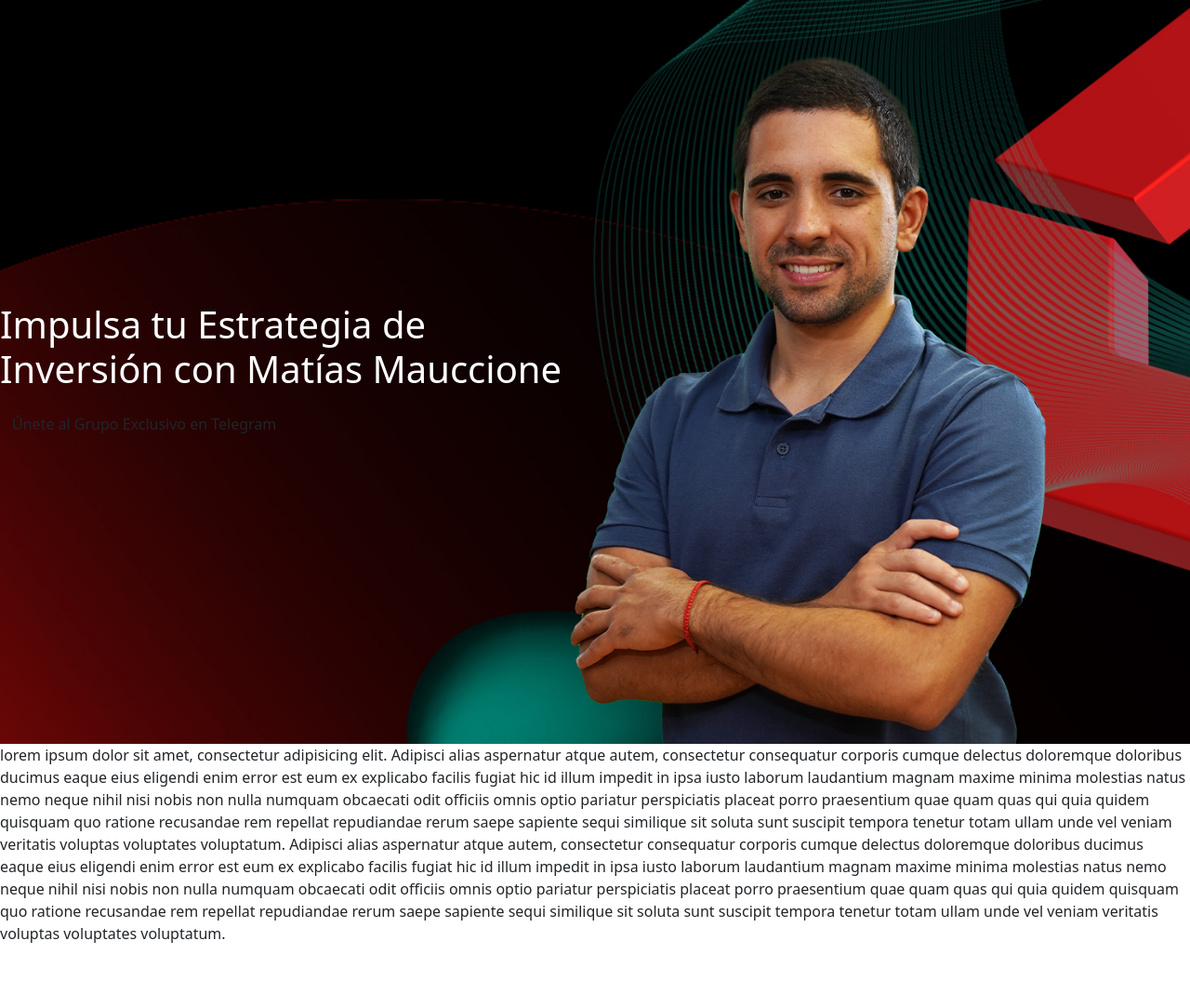
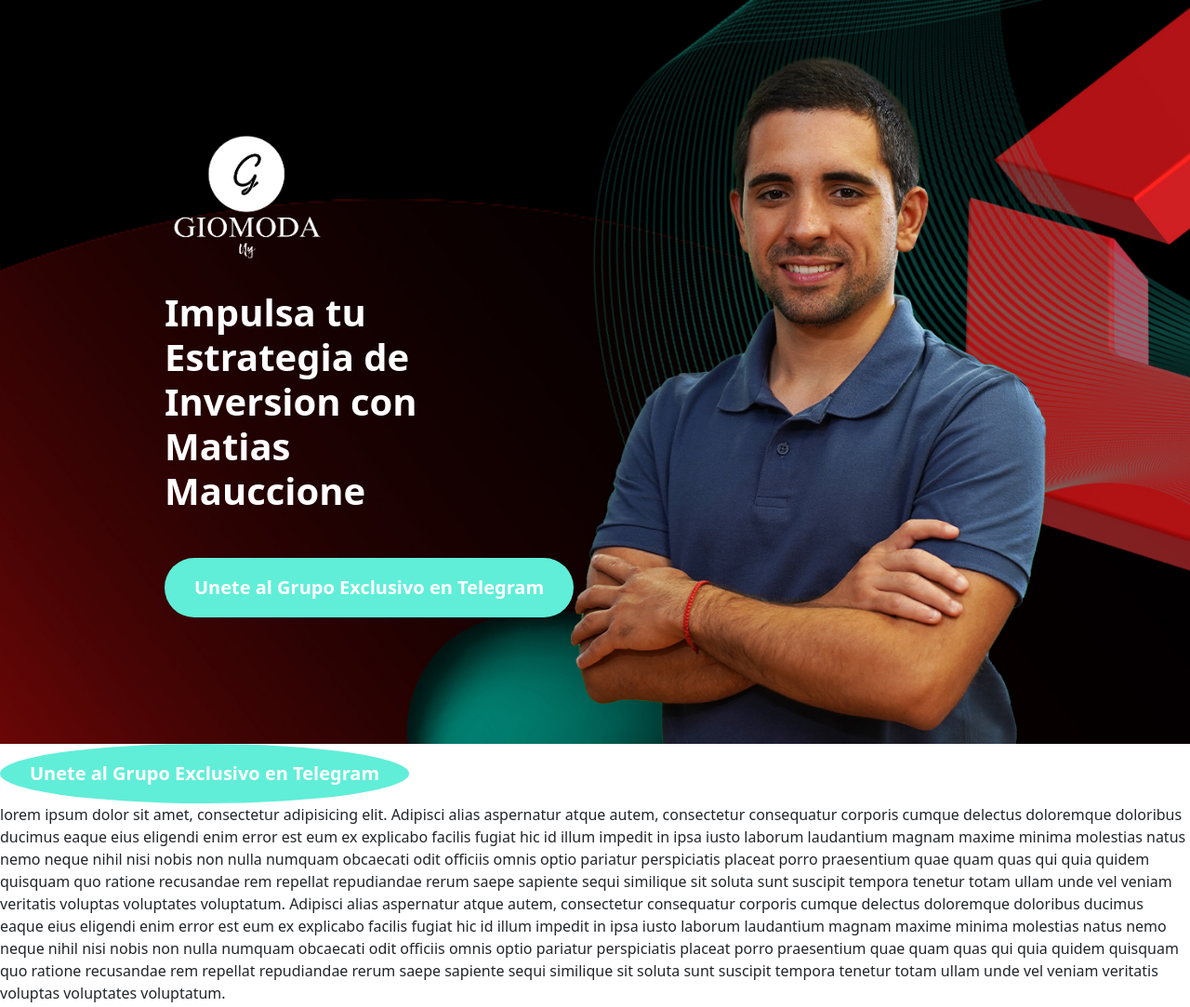
Before and after one commit to socyi/frontend-test, a plain HTML site: page index.html in a window 1280 px wide. Shown: the top 1083 px of the page at 93% size. Drawn offline with nearby package versions, Linux system fonts and the light colour scheme.

Commit message:
header updated

```diff
--- a/css/style.css
+++ b/css/style.css
@@ -1,10 +1,8 @@
 
 #header-section {
     background: url('../images/header.jpg') no-repeat center center;
-        background-size: cover;
+    background-size: cover;
     height: 100vh;
-    display: flex;
-    align-items: center;
 }
 
 #header-section h1 {
@@ -45,11 +43,32 @@
 /*    margin-bottom: 1.5rem;*/
 /*}*/
 
+/*.btn-custom {*/
+/*    background-color: #60eed8;*/
+/*    border: none;*/
+/*    border-radius: 50%;*/
+/*    width: 30rem;*/
+/*    padding: 20px 20px;*/
+/*    color: #fff;*/
+/*    font-weight: bold;*/
+/*}*/
+
 .btn-custom {
-    background-color: #60eed8; /* Set the background color */
-    border: none; /* Remove border */
-    border-radius: 0; /* Remove rounded edges */
-    padding: 10px 20px; /* Add padding for size */
-    color: #fff; /* Set text color */
-    font-weight: bold; /* Make the text bold */
+    background-color: #60eed8;
+    border: none;
+    border-radius: 50px;
+    width: 27.5rem;
+    height: 4rem;
+    color: #fff;
+    font-weight: bold;
+    display: flex;
+    align-items: center;
+    justify-content: center;
+    text-align: center;
+    font-size: 1.25rem;
+    /*margin-top: 2rem;*/
 }
+
+.custom-container{
+    padding-left: 10rem;
+}
--- a/index.html
+++ b/index.html
@@ -1,5 +1,6 @@
 <!DOCTYPE html>
 <html lang="en">
+
 <head>
     <meta charset="UTF-8">
     <meta name="viewport" content="width=device-width, initial-scale=1">
@@ -7,20 +8,26 @@
     <link rel="stylesheet" href="css/style.css">
     <link href="https://cdn.jsdelivr.net/npm/bootstrap@5.2.3/dist/css/bootstrap.min.css" rel="stylesheet" integrity="sha384-rbsA2VBKQhggwzxH7pPCaAqO46MgnOM80zW1RWuH61DGLwZJEdK2Kadq2F9CUG65" crossorigin="anonymous">
 </head>
+
 <body>
     <!--header-->
-    <header id="header-section">
-        <div class="col-lg-6 text-center text-lg-start">
-            <h1>Impulsa tu Estrategia de Inversión con Matías Mauccione</h1>
-            <a href="#" class="btn btn-custom">Únete al Grupo Exclusivo en Telegram</a>
-
+    <header id="header-section" class="d-flex align-items-center">
+        <div class="container">
+            <div class="row">
+                <div class="col-4 offset-1">
+                      <img src="images/white_logo_transparent_background.png" alt="logo" class="img-fluid w-50 mb-4">
+                    <h1 class="text-white mb-5 fw-bold">Impulsa tu Estrategia de Inversion con Matias Mauccione</h1>
+                    <button type="button" class="btn-custom">Unete al Grupo Exclusivo en Telegram </button>
+                </div>
+            </div>
         </div>
-
     </header>
 
     <!--1st section-->
     <div id="section-1" >
-       <p>lorem ipsum dolor sit amet, consectetur adipisicing elit. Adipisci alias aspernatur atque autem, consectetur consequatur corporis cumque delectus doloremque doloribus ducimus eaque eius eligendi enim error est eum ex explicabo facilis fugiat hic id illum impedit in ipsa iusto laborum laudantium magnam maxime minima molestias natus nemo neque nihil nisi nobis non nulla numquam obcaecati odit officiis omnis optio pariatur perspiciatis placeat porro praesentium quae quam quas qui quia quidem quisquam quo ratione recusandae rem repellat repudiandae rerum saepe sapiente sequi similique sit soluta sunt suscipit tempora tenetur totam ullam unde vel veniam veritatis voluptas voluptates voluptatum. Adipisci alias aspernatur atque autem, consectetur consequatur corporis cumque delectus doloremque doloribus ducimus eaque eius eligendi enim error est eum ex explicabo facilis fugiat hic id illum impedit in ipsa iusto laborum laudantium magnam maxime minima molestias natus nemo neque nihil nisi nobis non nulla numquam obcaecati odit officiis omnis optio pariatur perspiciatis placeat porro praesentium quae quam quas qui quia quidem quisquam quo ratione recusandae rem repellat repudiandae rerum saepe sapiente sequi similique sit soluta sunt suscipit tempora tenetur totam ullam unde vel veniam veritatis voluptas voluptates voluptatum.</p>
+        <button type="button" class=" btn-custom rounded-circle">Unete al Grupo Exclusivo en Telegram </button>
+
+        <p>lorem ipsum dolor sit amet, consectetur adipisicing elit. Adipisci alias aspernatur atque autem, consectetur consequatur corporis cumque delectus doloremque doloribus ducimus eaque eius eligendi enim error est eum ex explicabo facilis fugiat hic id illum impedit in ipsa iusto laborum laudantium magnam maxime minima molestias natus nemo neque nihil nisi nobis non nulla numquam obcaecati odit officiis omnis optio pariatur perspiciatis placeat porro praesentium quae quam quas qui quia quidem quisquam quo ratione recusandae rem repellat repudiandae rerum saepe sapiente sequi similique sit soluta sunt suscipit tempora tenetur totam ullam unde vel veniam veritatis voluptas voluptates voluptatum. Adipisci alias aspernatur atque autem, consectetur consequatur corporis cumque delectus doloremque doloribus ducimus eaque eius eligendi enim error est eum ex explicabo facilis fugiat hic id illum impedit in ipsa iusto laborum laudantium magnam maxime minima molestias natus nemo neque nihil nisi nobis non nulla numquam obcaecati odit officiis omnis optio pariatur perspiciatis placeat porro praesentium quae quam quas qui quia quidem quisquam quo ratione recusandae rem repellat repudiandae rerum saepe sapiente sequi similique sit soluta sunt suscipit tempora tenetur totam ullam unde vel veniam veritatis voluptas voluptates voluptatum.</p>
 
     </div>
 
@@ -44,7 +51,7 @@
     </div>
 
     <!--footer-->
-    <footer id = footer-section>
+    <footer id="footer-section">
         <div>
             <p>Lorem ipsum dolor sit amet, consectetur adipisicing elit. Accusamus, ad aliquam aspernatur autem cupiditate dicta dolore esse expedita facere inventore molestias reprehenderit repudiandae sint totam vitae. Dolorum magni placeat quae?</p>
 
```
